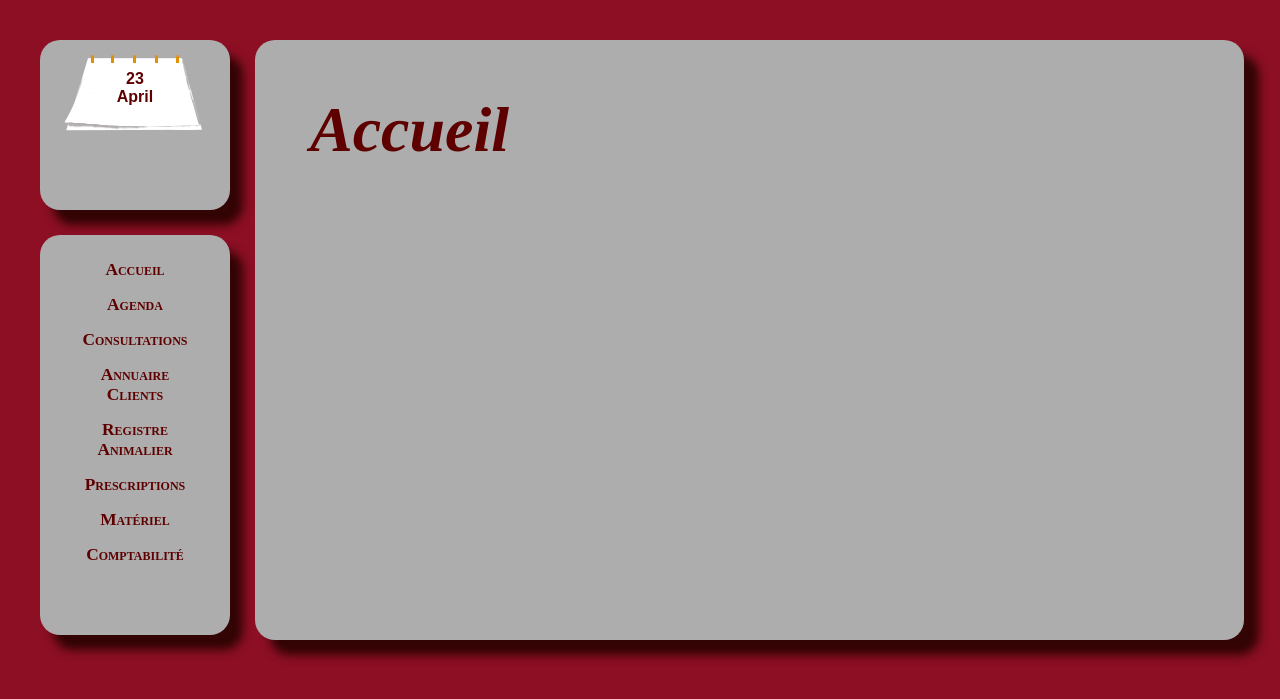
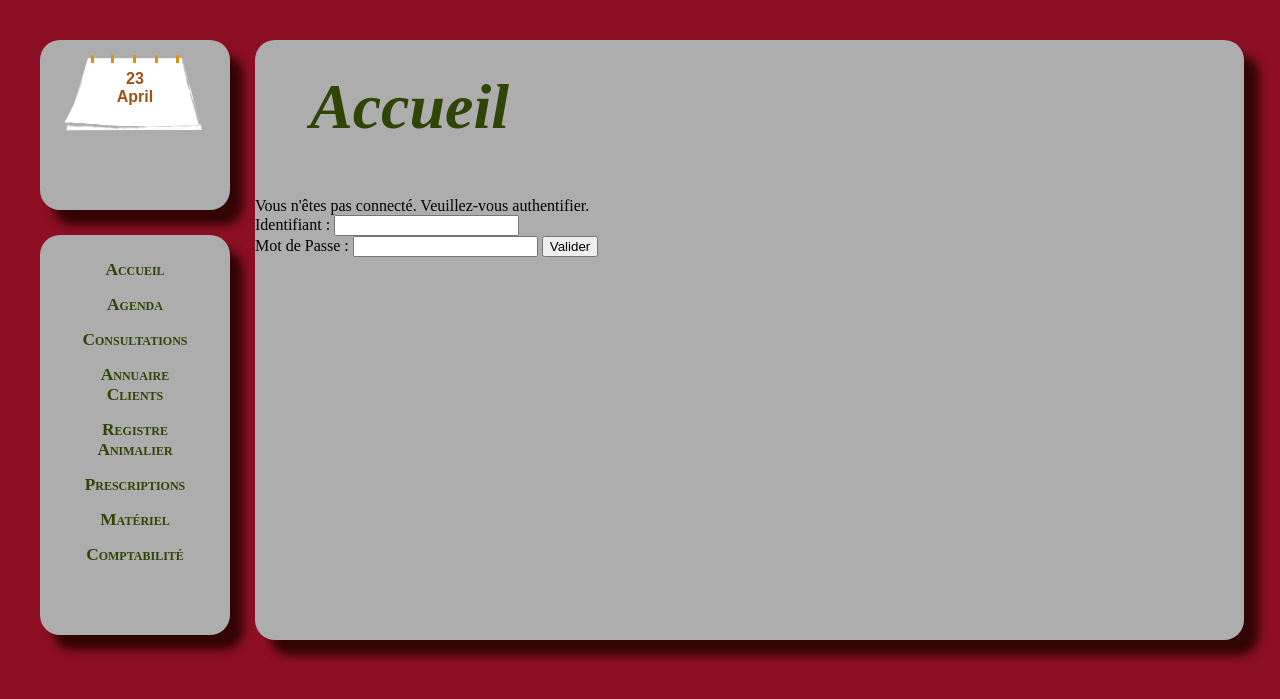
Before and after one commit to Laefy/ProjetBDD, a PHP site: page / in a window 1280 px wide. Shown: the top 699 px of the page. Run offline with PHP 8.4, Linux system fonts and the light colour scheme; some libraries are stand-ins or nearby versions.

Commit message:
Ajout d'un systeme de connexion (moche pour l'instant)

```diff
--- a/WWW/content/stylesheet.css
+++ b/WWW/content/stylesheet.css
@@ -73,6 +73,27 @@ nav.main
 	text-align: center;
 }
 
+footer.main
+{
+	position: absolute;
+
+	top: 540px;
+	left: 835px;
+}
+
+footer.main a
+{
+	color: #556627;
+	text-decoration: none;
+	font-size: 11pt;
+	font-style: italic;
+}
+
+footer.main a:hover
+{
+	text-decoration: underline;
+}
+
 
 /*** Menu ***/
 
@@ -94,7 +115,9 @@ nav.main ul li
 
 nav.main a
 {
-	color: #5E0000;
+	/*color: #5E0000;*/
+	color: #2F4505;
+
 	text-decoration: none;
 }
 
@@ -109,9 +132,11 @@ nav.main a:hover
 
 section.main h1
 {
+	margin-top: 30px;
 	margin-left: 55px;
 
-	color: #5E0000;
+	/*color: #5E0000;*/
+	color: #2F4505;
 	font-family: "Bookman", serif;
 	font-size: 48pt;
 	font-weight: bold;
@@ -125,7 +150,8 @@ section.main h1
 {
 	margin-top: 30px;
 
-	color: #5E0000;
+	/*color: #5E0000;*/
+	color: #9A5315;
 	font-family: "Avantgarde", sans-serif;
 	font-weight: bold;
 }
--- a/WWW/controller/accueil.php
+++ /dev/null
@@ -1,3 +0,0 @@
-<?php
-
-	include('view/accueil.php');
--- /dev/null
+++ b/WWW/controller/controller.php
@@ -0,0 +1,8 @@
+<?php
+
+	/** Connection à la session **/
+	include_once('controller/session.php');
+	initializeSession();
+
+	/** Affichage **/
+	include('view/accueil.php');
--- a/WWW/controller/requetes.php
+++ b/WWW/controller/requetes.php
@@ -9,6 +9,7 @@
 			SELECT
 			FROM V_CONSULTATION
 			WHERE
+			LIMIT 1, 1
 		}
 
 
--- /dev/null
+++ b/WWW/controller/session.php
@@ -0,0 +1,66 @@
+<?php
+
+	function initializeSession()
+	{
+		session_start();
+
+		$_SESSION['timeout'] = 30;
+
+		if (!isset($_COOKIE['connected']))
+		{
+			setcookie('connected', false, time() + $_SESSION['timeout']);
+			$_SESSION['connected'] = false;
+		}
+
+		else
+		{
+		 	setcookie('connected', $_COOKIE['connected'], time() + $_SESSION['timeout']);
+		 	$_SESSION['connected'] = $_COOKIE['connected'];
+		}
+
+		if (isset($_POST['connection']) && $_POST['connection'])
+		{
+			authenticate($_POST['login'], $_POST['passwd']);
+
+			unset($_POST['connection']);
+		}
+
+		else if (isset($_GET['disc']) && $_GET == true)
+		{
+			disconnect();
+
+			unset($_GET['disc']);
+		}
+	}
+
+	function authenticate($login, $passwd)
+	{
+		if (!isset($login) || $login == '')
+		{
+			$_SESSION['err_connection'] = 'Aucun identifiant n\'a &eacute;té entr&eacute;.';
+
+			return false;
+		}
+
+		if (!isset($passwd) || $passwd == '')
+		{
+			$_SESSION['err_connection'] = 'Aucun mot de passe n\'a &eacute;té saisi.';
+
+			return false;
+		}
+
+		unset($_SESSION['err_connection']);
+
+		setcookie('connected', true, time() + $_SESSION['timeout']);
+		$_SESSION['connected'] = true;
+
+		setcookie('login', $login, time() + 3600);
+
+		return true;
+	}
+
+	function disconnect()
+	{
+		setcookie('connected', false, time() + $_SESSION['timeout']);
+		$_SESSION['connected'] =  false;
+	}
--- a/WWW/index.php
+++ b/WWW/index.php
@@ -1,3 +1,3 @@
 <?php
 
-	include('controller/accueil.php');
+	include('controller/controller.php');
--- a/WWW/view/accueil.php
+++ b/WWW/view/accueil.php
@@ -16,15 +16,31 @@
 
 			<?php
 
-				include("view/nav.php");
-				include("view/cal.php");
+				include('view/nav.php');
+				include('view/cal.php');
 			?>
 
 			<section class="main block">
 
 				<h1>Accueil</h1>
 
+				<?php
 
+					if ($_SESSION['connected'])
+					{
+
+					}
+
+					else
+					{
+						include('view/connection.php');
+					}
+				?>
+
+				<?php
+
+					include('view/footer.php');
+				?>
 
 			</section>
 
--- /dev/null
+++ b/WWW/view/connection.php
@@ -0,0 +1,22 @@
+Vous n'&ecirc;tes pas connect&eacute;. Veuillez-vous authentifier.
+
+<form method="POST" action="index.php">
+
+	<?php
+
+		if (isset($_SESSION['err_connection']))
+		{
+			print($_SESSION['err_connection'].'<br/>');
+		}
+
+		$deflogin = isset($_COOKIE['login']) ? 'value='.$_COOKIE['login'] : '';
+
+		print('Identifiant : <input type="text" name="login"'.$deflogin.' /> <br/>');
+		print('Mot de Passe : <input type="password" name="passwd" />');
+
+	?>
+
+	<input type="hidden" name="connection" value=true />
+	<input type="submit" value="Valider" />
+
+</form>
--- /dev/null
+++ b/WWW/view/footer.php
@@ -0,0 +1,11 @@
+<footer class="main">
+
+	<?php
+
+		if ($_SESSION[connected])
+		{
+			print('<a href="index.php?disc=true">D&eacute;connection</a>');
+		}
+	?>
+
+</footer>
```
Also changed, not shown: WWW/controller/connectiondb.php (renamed from WWW/controller/connection.php).
